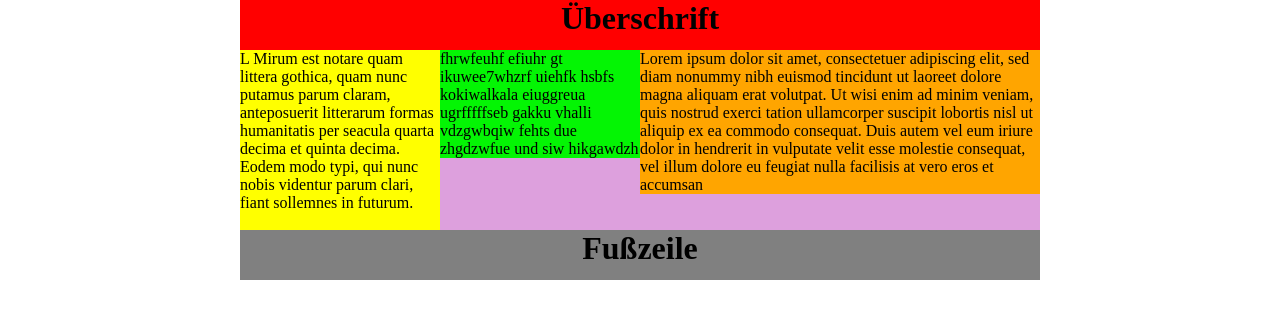
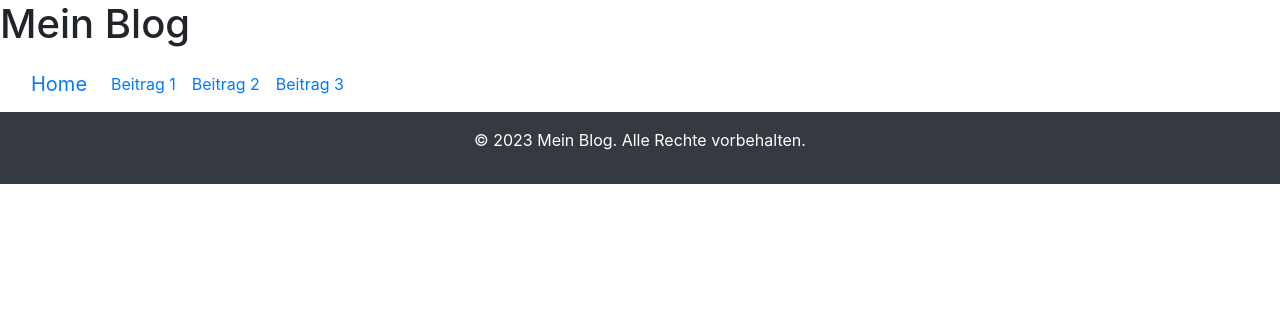
Before and after one commit to alina-redecker/208_bl-cke, a plain HTML site: page index.html in a window 1280 px wide. Drawn offline with nearby package versions, Linux system fonts and the light colour scheme.

Commit message:
Add files via upload
212_Blog

```diff
--- a/index.html
+++ b/index.html
@@ -1,93 +1,54 @@
-<!DOCTYPE html PUBLIC "-//W3C//DTD XHTML 1.0 Strict//EN" "http://www.w3.org/TR/xhtml1/DTD/xhtml1-strict.dtd">
-<!-- saved from url=(0098)https://moodle.leo-statz-berufskolleg.de/pluginfile.php/296679/mod_page/content/7/Bl%C3%B6cke.html -->
-<html xmlns="http://www.w3.org/1999/xhtml" xml:lang="de" lang="de"><head><meta http-equiv="Content-Type" content="text/html; charset=UTF-8">
-	<title>Blöcke</title>
+<!DOCTYPE html>
+<html lang="en">
+<head>
+  <meta charset="UTF-8">
+  <meta name="viewport" content="width=device-width, initial-scale=1, shrink-to-fit=no">
+  <title>Mein Blog</title>
+  <!-- Fügen Sie hier den Bootstrap-CDN-Link ein oder verwenden Sie Ihre lokale Bootstrap-Datei -->
+  <link rel="stylesheet" href="https://stackpath.bootstrapcdn.com/bootstrap/4.3.1/css/bootstrap.min.css">
+  <a href="style.css"></a>
 
- <style>
- * {
-	 margin: 0px;
-	padding: 0px;
-}
+</head>
+<body>
 
-#zentral{
-	margin: auto;
-	width: 800px;
-}
-
-#header {
-	background-color: red;
-	height: 50px;
-}
-
-#gesamt {
-	background-color: plum;
-	overflow: hidden;
-}
-
-#links {
-	background-color: yellow;
-	float: left;
-	width: 200px;
-}
-
-#center {
-	background-color: rgb(4, 245, 4);
-	width: 200px;
-	float: left;
-}
-
-#rechts {
-	background: orange;
-	width: 400px;
-	float: left;
-}
-
-#unten {
-
-	height: 50px;
-	background: gray;
-}
-
-h1{
-text-align:center;
-}
-
- </style>
+<h1>Mein Blog</h1>
 
 
 
 
-</head>
 
-<body>
+<nav class="navbar navbar-expand-lg bg-body-tertiary">
+  <div class="container-fluid">
+    <a class="navbar-brand" href="#">Home</a>
+    <button class="navbar-toggler" type="button" data-bs-toggle="collapse" data-bs-target="#navbarNav" aria-controls="navbarNav" aria-expanded="false" aria-label="Toggle navigation">
+      <span class="navbar-toggler-icon"></span>
+    </button>
+    <div class="collapse navbar-collapse" id="navbarNav">
+      <ul class="navbar-nav">
+        <li class="nav-item">
+          <a class="nav-link active" aria-current="page" href="#">Beitrag 1</a>
+        </li>
+        <li class="nav-item">
+          <a class="nav-link" href="#">Beitrag 2</a>
+        </li>
+        <li class="nav-item">
+          <a class="nav-link" href="#">Beitrag 3</a>
+        </li>
 
-<div id="zentral">
+      </ul>
+    </div>
+  </div>
+</nav>
 
-	<div id="header">
-	  <h1>Überschrift</h1>
-	  </div>
-	<div id="gesamt">
-		<div id="links">
-			<p>L Mirum est notare quam littera gothica, quam nunc putamus parum claram, anteposuerit litterarum formas humanitatis per seacula quarta decima et quinta decima. Eodem modo typi, qui nunc nobis videntur parum clari, fiant sollemnes in futurum.</p>
-			<p>&nbsp; </p>
-		</div>
-
-        <div id="center">
-fhrwfeuhf efiuhr gt ikuwee7whzrf uiehfk hsbfs kokiwalkala  eiuggreua ugrfffffseb gakku vhalli vdzgwbqiw fehts due zhgdzwfue und siw hikgawdzh
-    </div>
-
-		<div id="rechts">
-			<p>Lorem ipsum dolor sit amet, consectetuer adipiscing elit, sed diam nonummy nibh euismod tincidunt ut laoreet dolore magna aliquam erat volutpat. Ut wisi enim ad minim veniam, quis nostrud exerci tation ullamcorper suscipit lobortis nisl ut aliquip ex ea commodo consequat. Duis autem vel eum iriure dolor in hendrerit in vulputate velit esse molestie consequat, vel illum dolore eu feugiat nulla facilisis at vero eros et accumsan </p>
-
-		</div>
-
-	</div>
-
-    <div id="unten">
-  <h1>Fußzeile</h1>
-    </div>
-
-</div>
+<footer class="bg-dark text-white text-center py-3">
+  <p>&copy; 2023 Mein Blog. Alle Rechte vorbehalten.</p>
+</footer>
 
 
-</body></html>
+<!-- Bootstrap JavaScript und jQuery (Voraussetzung für einige Bootstrap-Funktionen) -->
+<script src="https://code.jquery.com/jquery-3.3.1.slim.min.js"></script>
+<script src="https://cdnjs.cloudflare.com/ajax/libs/popper.js/1.14.7/umd/popper.min.js"></script>
+<script src="https://stackpath.bootstrapcdn.com/bootstrap/4.3.1/js/bootstrap.min.js"></script>
+
+</body>
+</html>
```
